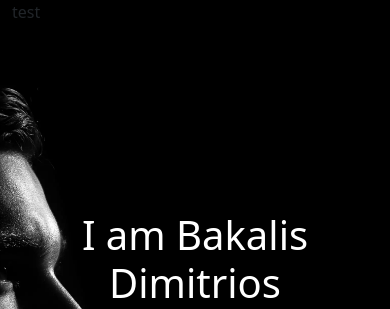
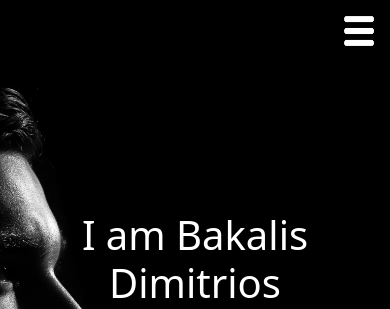
Before and after one commit to dbakalis/portfolio_2023, a PHP site: page / in a window 390 px wide. Shown: the top 309 px of the page. Run offline with PHP 8.4, Linux system fonts and the light colour scheme.

Commit message:
Burger menu icon fix

```diff
--- a/assets/css/style.css
+++ b/assets/css/style.css
@@ -15,6 +15,7 @@ h2{font-size: 2.5rem;}
 
 /* positions */
 .top-25{top:25%}
+.right-0{right: 0;}
 
 /* backgrounds */
 .bg-orange{background-color: #FF650B;}
--- a/index.html
+++ b/index.html
@@ -13,13 +13,11 @@
     <body>
         <div class="container-fluid" data-layout="container">
 
+            <!-- navbar burger icon -->
+            <img src="assets/img/burger.webp" alt="burger menu icon" width="30" height="30" class="cursor-pointer d-block d-lg-none position-absolute right-0 mt-3 me-3" data-bs-toggle="offcanvas" data-bs-target="#offcanvasMobileMenu">
+
             <!-- navbar + mobile offcanvas menu -->
             <div class="container fixed-top">
-
-                <!-- burger icon -->
-                <div class="col-1 d-block d-lg-none px-0 d-flex text-center">
-                    <span class="cursor-pointer" data-bs-toggle="offcanvas" data-bs-target="#offcanvasMobileMenu">test</span>
-                </div>
 
                 <!-- mobile offcanvas menu -->
                 <div class="offcanvas offcanvas-start" id="offcanvasMobileMenu" tabindex="-1">
```
Also changed, not shown: assets/img/burger.webp (added).
